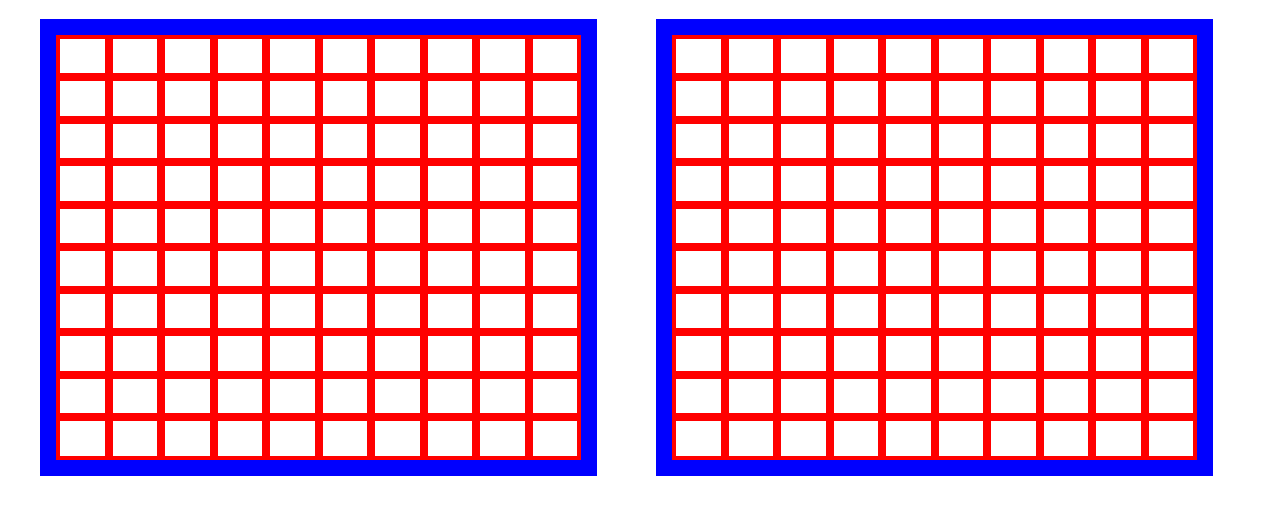
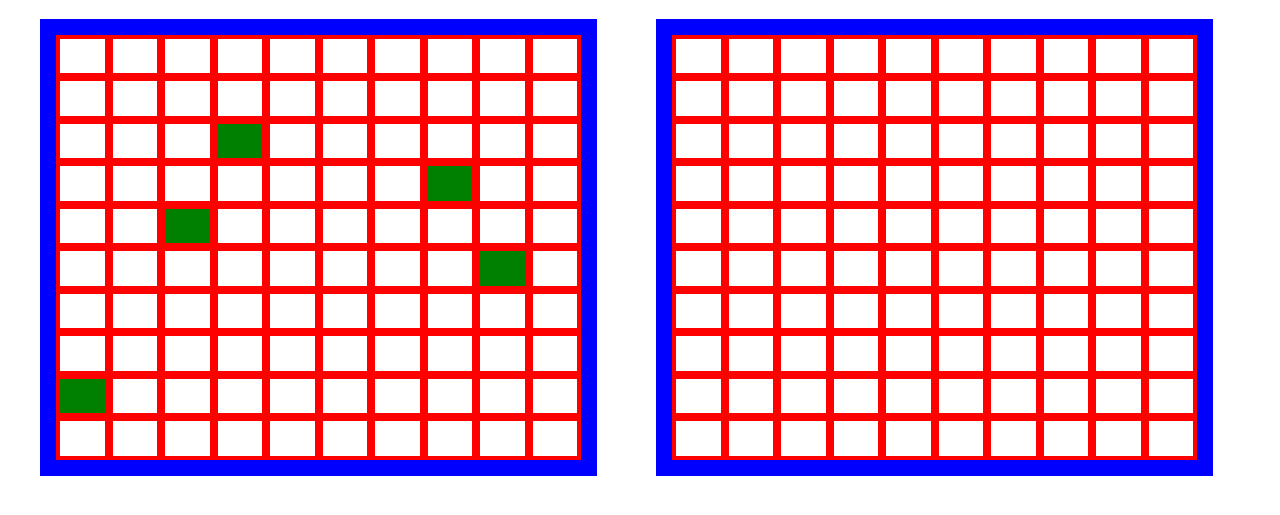
Before and after one commit to Rodri-97/battleship, a website built with webpack: page dist/index.html in a window 1280 px wide. Both pictures are taken after a click on the button "New Game". Shown: the part 61-576 px from the top of the page. Built offline with nearby package versions, Linux system fonts and the light colour scheme.

Commit message:
start placing ships on UI board

```diff
--- a/src/dom.js
+++ b/src/dom.js
@@ -1,8 +1,6 @@
-// Pseudocode
-
-export const makeBoards = () => {
-    const newGameBtn = document.getElementById("new-game-btn");
-    newGameBtn.style.display = "none";
+export const renderBoards = (human, computer) => {
+    const newGameDiv = document.getElementById("new-game");
+    newGameDiv.style.display = "none";
 
     const container = document.getElementById("container");
     container.style.display = "grid";
@@ -26,8 +24,42 @@ export const makeBoards = () => {
             board.append(square);
         };
     };
+    placeShipsOnBoard(human, computer);
 };
 
-export const placeShipsOnBoard = () => {
+// PSEUDOCODE:
+// Loop over each player's ships
+// CHeck if ship is vertical or horizontal
+// Place ship accordingly
 
+const placeShipsOnBoard = (human, computer) => {
+    const humanBoard = human.board.rows;
+    const computerBoard = computer.board.rows;
+
+    const humanShips = human.board.allShips;
+    const computerShips = computer.board.allShips;
+
+    const squares = document.getElementsByClassName("square");
+    const humanShipsUI = []
+    const computerShipsUI = [];
+
+    for (let i = 0; i < squares.length; i++) {
+        if (i < 100) humanShipsUI.push(squares[i]);
+        if (i >= 100) computerShipsUI.push(squares[i]);
+    };
+
+    for (let i = 0; i < humanShips.length; i++) {
+        const ship = humanShips[i];
+        let index;
+        let square;
+        //if (ship.axis === "x") {
+        index = (ship.firstRow * 10) + ship.firstColumn;
+        square = humanShipsUI[index];
+        square.style.backgroundColor = "green";
+        //} else if (ship.axis === "y") {
+
+        //};
+    };
+
+    console.log(humanShips);
 };
--- a/src/factories/game.js
+++ /dev/null
@@ -1,17 +0,0 @@
-//const Player = require("./player.js");
-import { Player } from "./player.js";
-
-export const newGame = (player) => {
-    const computer = Player("Computer");
-    computer.placeShipsRandomly();
-    const noWinner = !player.board.allShipsSunk() && !computer.board.allShipsSunk();
-    while (noWinner) {
-        playGame(player, computer);
-    };
-};
-
-export const playGame = (player, computer) => {
-
-};
-
-//module.exports = { newGame, playGame };
--- a/src/index.js
+++ b/src/index.js
@@ -1,6 +1,23 @@
+import { Player } from "./factories/player.js";
 import * as DOM from "./dom.js";
+
+// --> Create two players
+// --> Randomly populate each player's board
+// Render gameboards using information from player's gameboard factory function
+// Add event listener to take user input when attacking
+// Make computer attack randomly (switch turns after each player's attack)
+// At each turn, check if all ships of any player are sunk and end the game if so.
+
+const startNewGame = () => {
+    const playerName = document.getElementById("player-name").value;
+    const human = Player(playerName);
+    const computer = Player("Computer");
+    human.placeShipsRandomly();
+    computer.placeShipsRandomly();
+    DOM.renderBoards(human, computer);
+};
 
 const newGameBtn = document.getElementById("new-game-btn");
 newGameBtn.addEventListener("click", () => {
-    DOM.makeBoards();
+    startNewGame();
 });
```
Also changed, not shown: dist/index.html, dist/main.js, dist/style.css.
